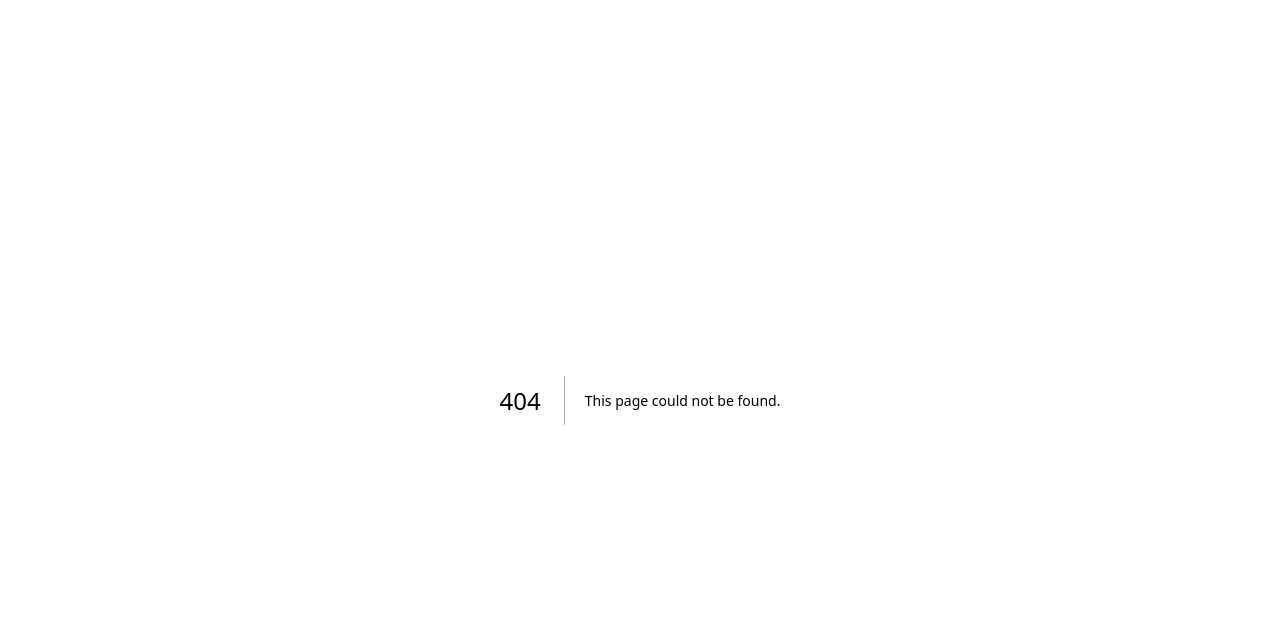
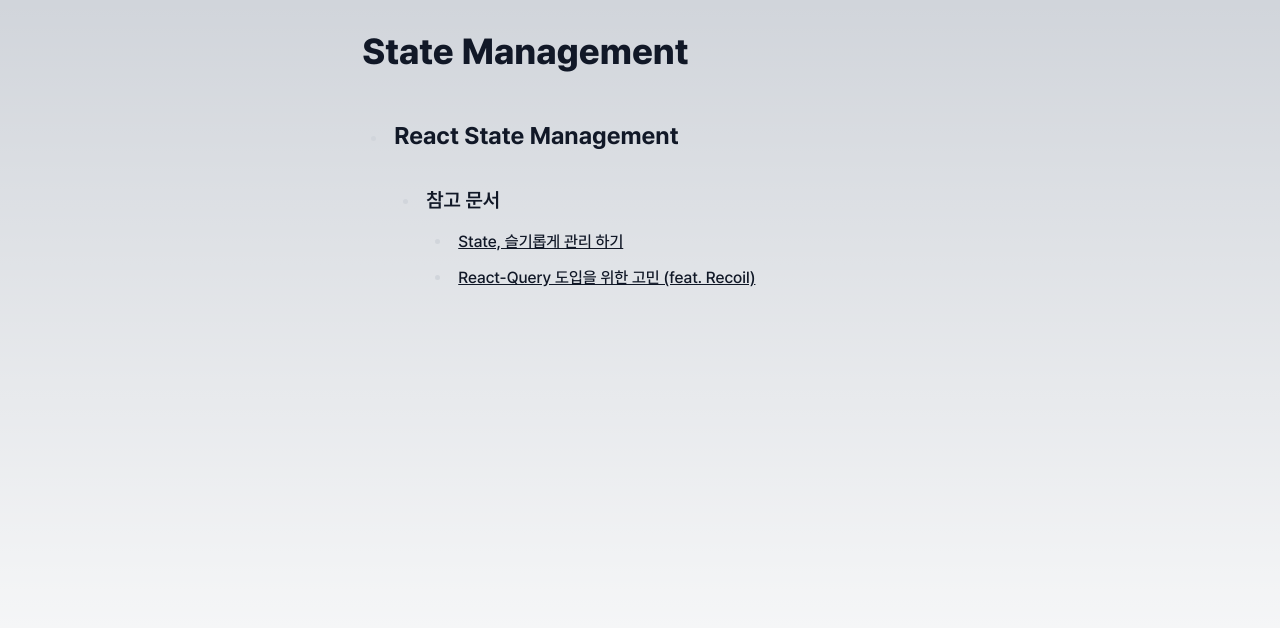
Before and after one commit to ony3000-lab/research-and-development, a Next.js app: page /state-management in a window 1280 px wide. Before the commit this address had no page. Shown: the top 628 px of the page. Built offline with nearby package versions, Linux system fonts and the light colour scheme.

Commit message:
docs: 상태 관리 연습용 페이지 추가

```diff
--- a/src/pages/index.tsx
+++ b/src/pages/index.tsx
@@ -32,6 +32,12 @@
             title="Design Patterns"
             description="리액트 컴포넌트 설계 패턴"
           />
+
+          <BoxLink
+            href="/state-management"
+            title="State Management"
+            description="리액트 상태 관리"
+          />
         </div>
       </div>
     </>
--- /dev/null
+++ b/src/pages/state-management/index.tsx
@@ -0,0 +1,45 @@
+import PageHead from '@/components/PageHead';
+
+export default function StateManagement() {
+  return (
+    <>
+      <PageHead title="State Management" />
+      <main className="prose mx-auto min-h-screen p-8 dark:prose-invert">
+        <h1>State Management</h1>
+
+        <ul>
+          <li>
+            <h2>React State Management</h2>
+
+            <ul>
+              <li>
+                <h3>참고 문서</h3>
+
+                <ul>
+                  <li>
+                    <a
+                      href="https://tech.osci.kr/2023/03/20/state/"
+                      target="_blank"
+                      rel="noopener noreferrer"
+                    >
+                      State, 슬기롭게 관리 하기
+                    </a>
+                  </li>
+                  <li>
+                    <a
+                      href="https://tech.osci.kr/2022/07/13/react-query/"
+                      target="_blank"
+                      rel="noopener noreferrer"
+                    >
+                      React-Query 도입을 위한 고민 (feat. Recoil)
+                    </a>
+                  </li>
+                </ul>
+              </li>
+            </ul>
+          </li>
+        </ul>
+      </main>
+    </>
+  );
+}
```
